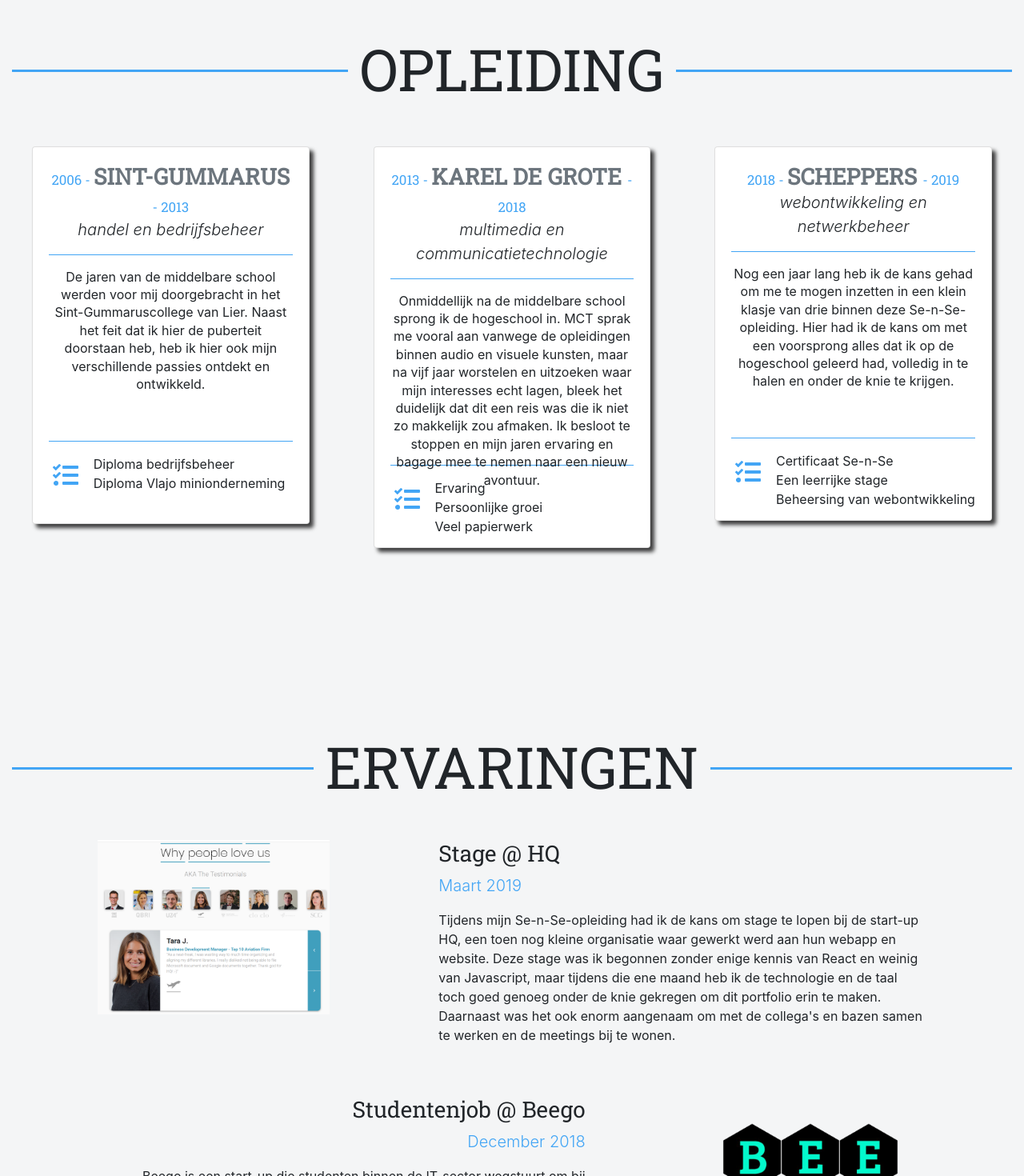
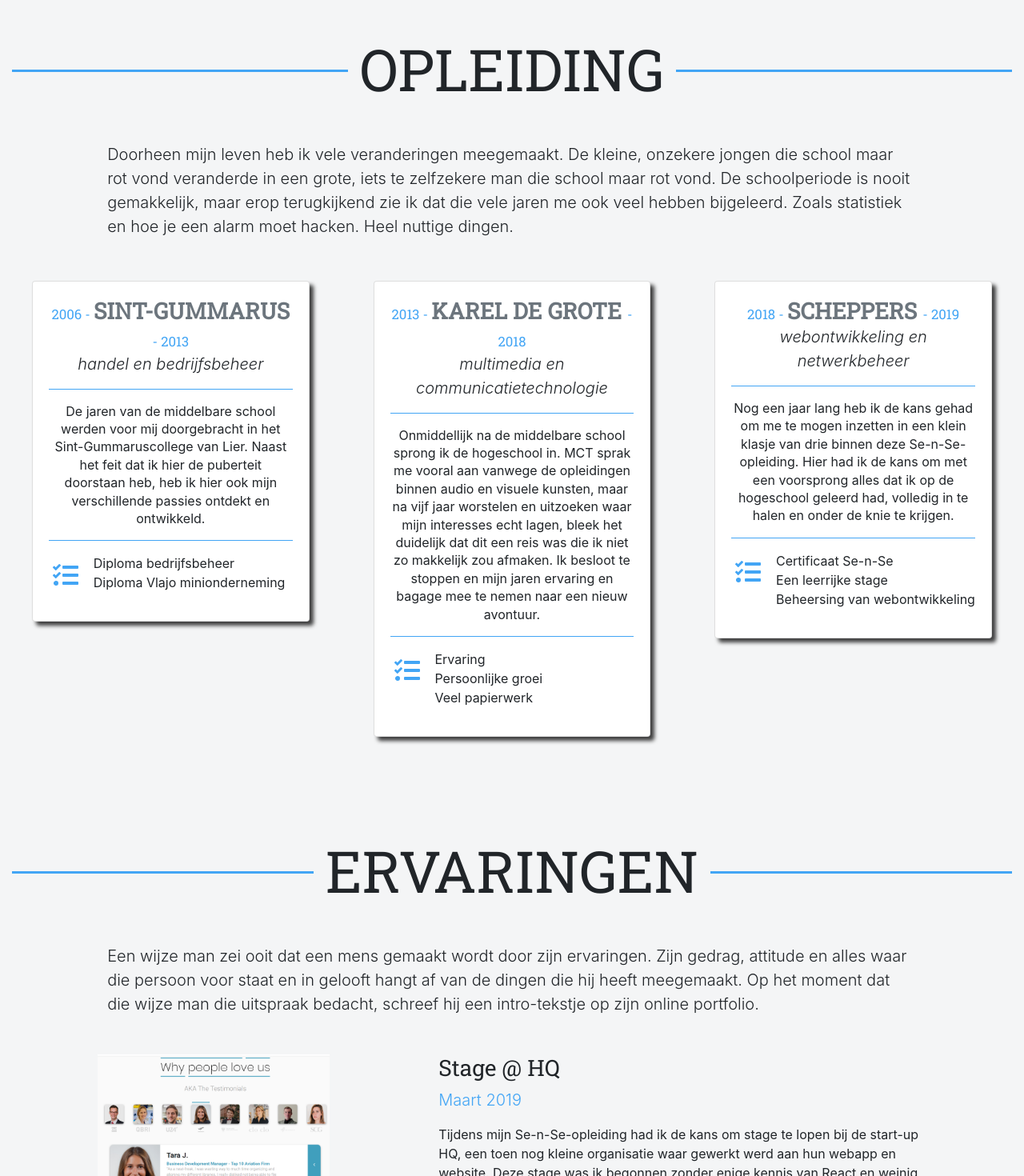
Before and after one commit to jesse-opdebeeck/react-portfolio, a React (Create React App) app: page /skills in a window 1280 px wide. Shown: the part 1710-3180 px from the top of the page at 80% size. Built offline with nearby package versions, Linux system fonts and the light colour scheme.

Commit message:
intro texts + transition changes + removed fixed height on education boxes

```diff
--- a/src/App.css
+++ b/src/App.css
@@ -173,14 +173,6 @@ h2.title-bg > span {
   box-shadow: 5px 5px 5px 0px rgba(0, 0, 0, 0.75);
 }
 
-.opleiding-description {
-  height: 200px;
-}
-
-.opleiding-list {
-  height: 50px;
-}
-
 .opleiding-icon {
   font-size: 2.5rem;
   color: var(--main-blue);
@@ -235,6 +227,11 @@ h2.title-bg > span {
   padding: 0;
 }
 
+.progress-bar {
+  transition-duration: 1.5s;
+  transition-timing-function: ease-in;
+}
+
 .contact-dm-form textarea {
   text-align: center;
 }
--- a/src/components/skills/code.js
+++ b/src/components/skills/code.js
@@ -1,5 +1,6 @@
 import React, { Component } from "react";
 import ScrollTrigger from "react-scroll-trigger";
+import Fade from "react-reveal/Fade";
 
 class Code extends Component {
   state = {
@@ -88,13 +89,16 @@ class Code extends Component {
           <h2 className="my-5 display-3 text-center title-bg">
             <span>Code</span>
           </h2>
-          <p className="lead col-10 offset-1 mb-5">
-            In België wordt verwacht dat elke sollicitant tijdens het
-            aanvankelijke gesprek zichzelf kan uitdrukken in het Nederlands en
-            in het Frans, waar bij ICT-jobs meestal nog Engels bij komt ook. Ik
-            besloot dat deze drie talen niet genoeg waren, en dus kan ik mij nu
-            ook perfect uitdrukken in volgende codetalen. Checkmate.
-          </p>
+          <Fade>
+            <p className="lead col-10 offset-1 mb-5">
+              In België wordt verwacht dat elke sollicitant tijdens het
+              aanvankelijke gesprek zichzelf kan uitdrukken in het Nederlands en
+              in het Frans, waar bij ICT-jobs meestal nog Engels bij komt ook.
+              Ik besloot dat deze drie talen niet genoeg waren, en dus kan ik
+              mij nu ook perfect uitdrukken in volgende codetalen. Ken jij
+              misschien iemand anders die tientalig is? Checkmate.
+            </p>
+          </Fade>
           <ScrollTrigger onEnter={this.updateSkills}>
             <div className="row">
               <div className="col-2 text-right display-4">HTML</div>
--- a/src/components/skills/ervaringen.js
+++ b/src/components/skills/ervaringen.js
@@ -15,6 +15,15 @@ class Ervaringen extends Component {
           <h2 className="my-5 display-3 text-center title-bg">
             <span>Ervaringen</span>
           </h2>
+          <Fade>
+            <p className="lead mb-5 col-10 offset-1">
+              Een wijze man zei ooit dat een mens gemaakt wordt door zijn
+              ervaringen. Zijn gedrag, attitude en alles waar die persoon voor
+              staat en in gelooft hangt af van de dingen die hij heeft
+              meegemaakt. Op het moment dat die wijze man die uitspraak bedacht,
+              schreef hij een intro-tekstje op zijn online portfolio.
+            </p>
+          </Fade>
           <Fade>
             <div className="row my-5">
               <div className="col-3 offset-1">
--- a/src/components/skills/opleidingen.js
+++ b/src/components/skills/opleidingen.js
@@ -9,6 +9,14 @@ class Opleidingen extends Component {
         <h2 className="mb-5 display-3 text-center title-bg">
           <span>Opleiding</span>
         </h2>
+        <p className="lead col-10 offset-1 mb-5">
+          Doorheen mijn leven heb ik vele veranderingen meegemaakt. De kleine,
+          onzekere jongen die school maar rot vond veranderde in een grote, iets
+          te zelfzekere man die school maar rot vond. De schoolperiode is nooit
+          gemakkelijk, maar erop terugkijkend zie ik dat die vele jaren me ook
+          veel hebben bijgeleerd. Zoals statistiek en hoe je een alarm moet
+          hacken. Heel nuttige dingen.
+        </p>
         <div className="row">
           <Fade delay={200}>
             <div className="col-12 col-xl-4 col-lg-12 col-md-12 mb-5 opleiding-wrapper">
```
